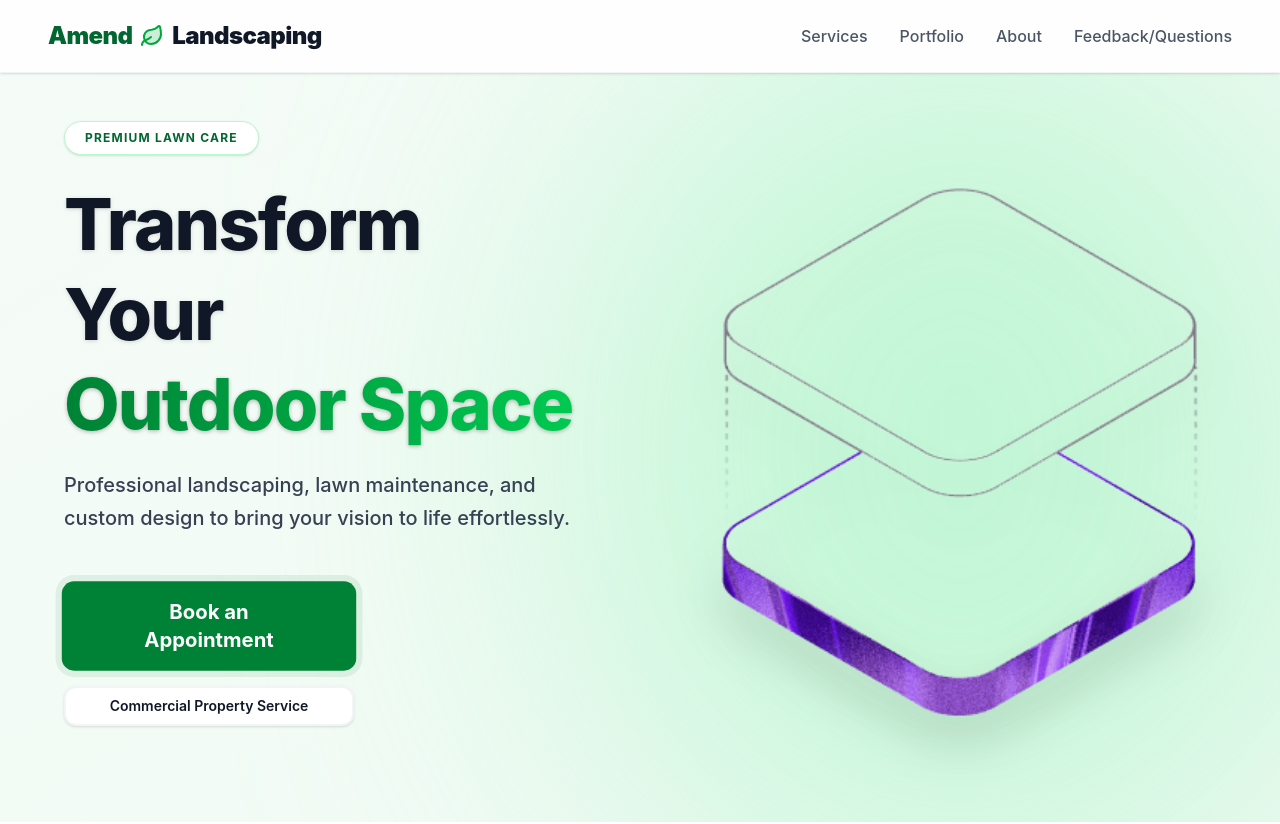
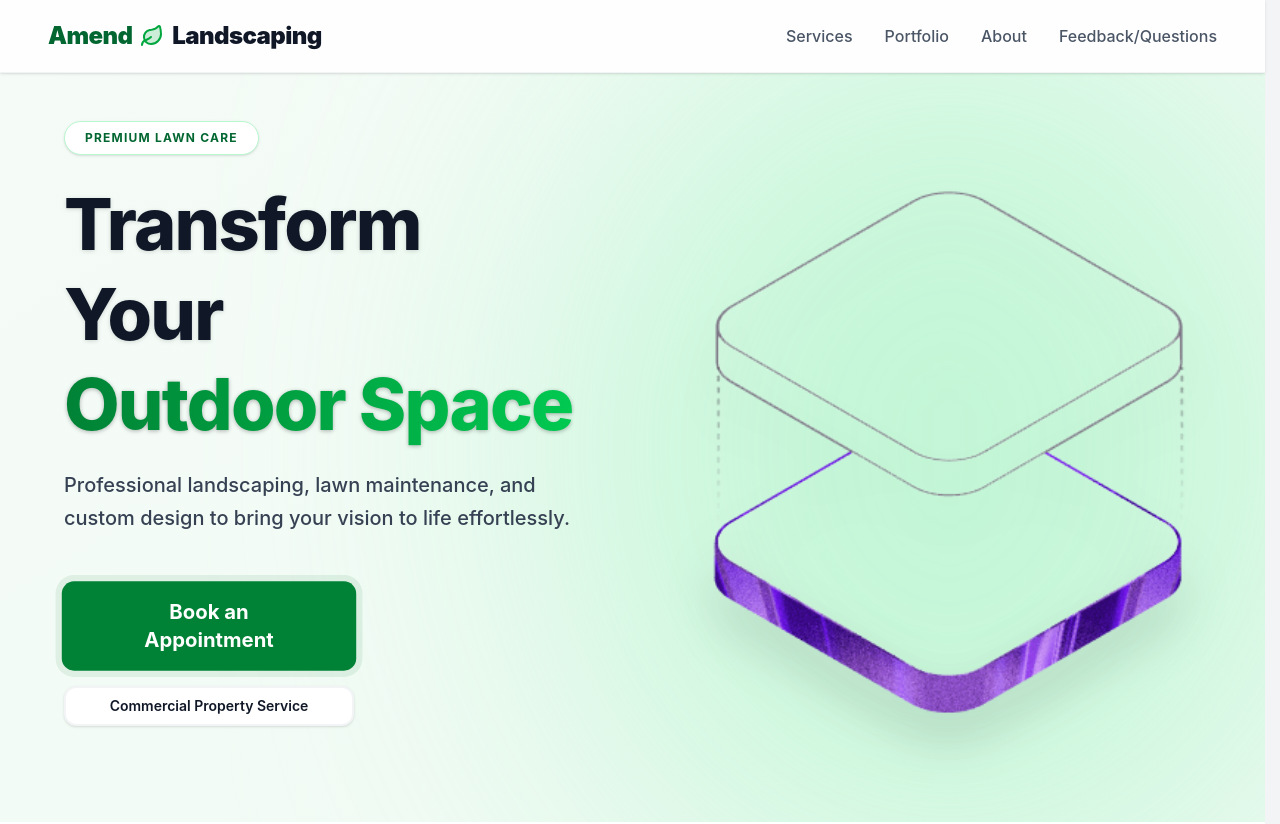
Before and after one commit to GarethNobleLFG/amend-landscaping-web-app, a React app in the folder frontend/: page / in a window 1280 px wide. Shown: the top 824 px of the page. Built offline with nearby package versions, Linux system fonts and the light colour scheme; no server answers; the HTML template or start-up script is replaced by a standard one.

Commit message:
fix: css edit to resolve admin dash postitioning bug

```diff
--- a/frontend/src/index.css
+++ b/frontend/src/index.css
@@ -1,4 +1,8 @@
 @import "tailwindcss";
+
+html {
+  scrollbar-gutter: stable;
+}
 
 body {
   background-color: #f3f4f6;
```
